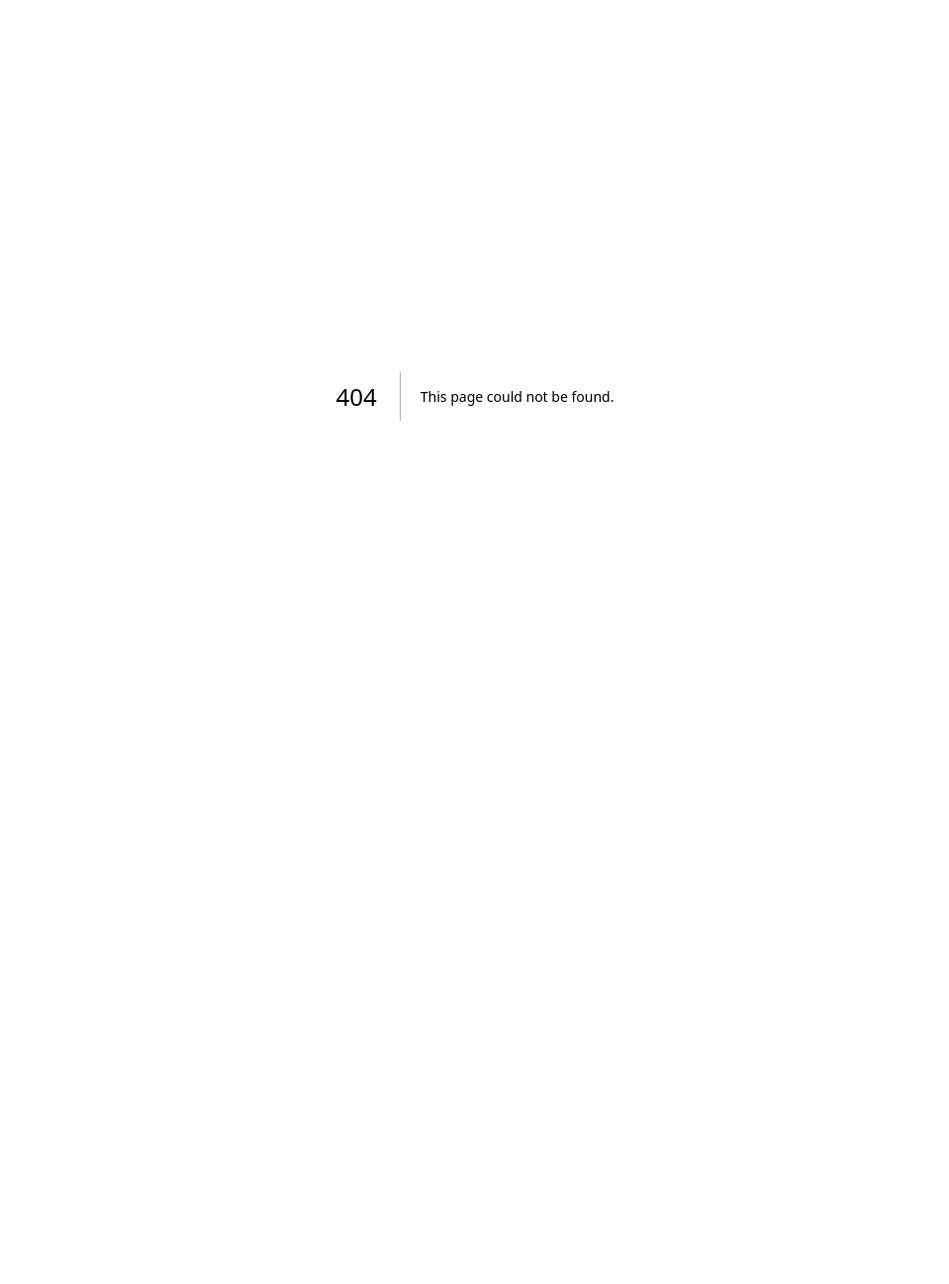
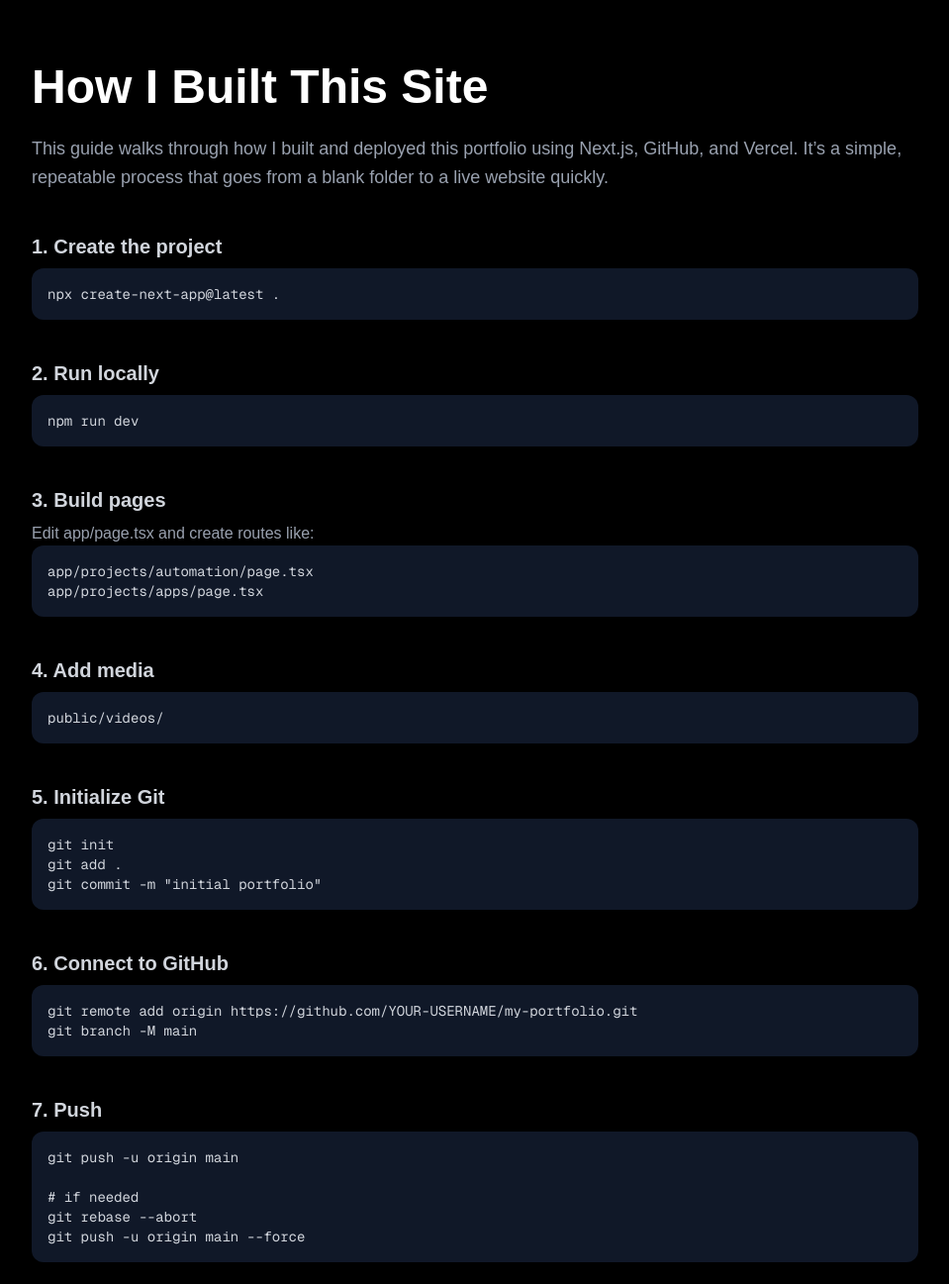
Before and after one commit to KestCo/my-portfolio, a Next.js app: page /projects/how-this-site-was-built in a window 1280 px wide. Before the commit this address had no page. Shown: the top 1297 px of the page at 99% size, without its empty margins (160-1119 px from the left). Before the commit the page ends 800 px from the top, so only its background shows below. Built offline with nearby package versions, Linux system fonts and the light colour scheme.

Commit message:
add guide to homepage

```diff
--- a/app/page.tsx
+++ b/app/page.tsx
@@ -16,7 +16,7 @@
           </h1>
 
           <p className="text-lg text-gray-400 max-w-2xl mb-10">
-            Working at the intersection of journalism, automation and AI — building systems and tools that make newsrooms and workplaces more efficient.
+            Working at the intersection of journalism, automation, and AI—building systems and tools that make newsrooms and workplaces more efficient.
           </p>
 
           <div className="flex gap-4">
@@ -39,7 +39,7 @@
         <section id="projects" className="mb-24">
           <h2 className="text-2xl font-semibold mb-10">Featured Work</h2>
 
-          <div className="grid md:grid-cols-2 gap-8">
+          <div className="grid md:grid-cols-3 gap-8">
 
             {/* Automation */}
             <Link
@@ -50,7 +50,7 @@
                 Automation Systems
               </h3>
               <p className="text-gray-400 mb-6">
-                AI-powered tools and workflows for headline writing, page automation and content production efficiency.
+                AI-powered tools and workflows for headline writing, page automation, and content production efficiency.
               </p>
               <span className="text-sm text-gray-500 group-hover:text-white transition">
                 View demos →
@@ -66,10 +66,26 @@
                 Apps & Interactive Tools
               </h3>
               <p className="text-gray-400 mb-6">
-                Interactive applications exploring logic, feedback systems and user-driven experiences.
+                Interactive applications exploring logic, feedback systems, and user-driven experiences.
               </p>
               <span className="text-sm text-gray-500 group-hover:text-white transition">
                 View demos →
+              </span>
+            </Link>
+
+            {/* Guide */}
+            <Link
+              href="/projects/how-this-site-was-built"
+              className="group border border-gray-800 rounded-2xl p-8 hover:border-gray-500 transition"
+            >
+              <h3 className="text-xl font-semibold mb-3 group-hover:underline">
+                How This Site Was Built
+              </h3>
+              <p className="text-gray-400 mb-6">
+                A step-by-step guide showing how this portfolio was built and deployed using Next.js, GitHub, and Vercel.
+              </p>
+              <span className="text-sm text-gray-500 group-hover:text-white transition">
+                View guide →
               </span>
             </Link>
 
@@ -81,17 +97,17 @@
           <h2 className="text-2xl font-semibold mb-6">About</h2>
 
           <p className="text-gray-400 max-w-2xl leading-relaxed">
-            I started in small-town journalism, working as a news reporter in Junction City, Kansas, then moved into sports reporting in Columbus, Nebraska. From there, I stepped into larger roles — becoming a sports editor and eventually a managing editor in Ridgecrest, California.
+            I started in small-town journalism, working as a news reporter in Junction City, Kansas, then moved into sports reporting in Columbus, Nebraska. From there, I stepped into larger roles—becoming a sports editor and eventually a managing editor in Ridgecrest, California.
             <br /><br />
-            My path shifted into production and design in Carson City, Nevada, then expanded further in Austin, Texas, where I led design teams responsible for multiple publications. I continued taking on broader operational roles in Killeen and Houston, working across copy editing, production systems and team management.
+            My path shifted into production and design in Carson City, Nevada, then expanded further in Austin, Texas, where I led design teams responsible for multiple publications. I continued taking on broader operational roles in Killeen and Houston, working across copy editing, production systems, and team management.
             <br /><br />
-            Along the way, I started noticing the same themes showing up everywhere — in the Wall Street Journal, The New York Times, CNBC and across our own Texas publications: automation, AI and the future of work. That curiosity turned into focus. About five years ago, I began working directly with automation systems through Stibo, helping develop template and layout systems as part of Hearst’s early push into production automation.
+            Along the way, I started noticing the same themes showing up everywhere—in the Wall Street Journal, the New York Times, CNBC, and across our own Texas publications: automation, AI, and the future of work. That curiosity turned into focus. About five years ago, I began working directly with automation systems through Stibo, helping develop template and layout systems as part of Hearst’s early push into production automation.
             <br /><br />
-            From there, I wanted to understand AI more deeply, so I started building. I trained tools using a Hearst stylebook, grammar references and dictionaries to see how far I could push them in real editorial workflows. That experimentation turned into practical systems — GPT tools, APIs, automation workflows and the projects showcased on this site.
+            From there, I wanted to understand AI more deeply, so I started building. I trained tools using a Hearst stylebook, grammar references, and dictionaries to see how far I could push them in real editorial workflows. That experimentation turned into practical systems—GPT tools, automation workflows, and the projects showcased on this site.
             <br /><br />
-            I’m entirely self-taught, and I tend to work across disciplines rather than within one lane — connecting ideas between journalism, technology and operations. That cross-pollination is what drives most of what I build: tools that are grounded in real workflows but shaped by experimentation and curiosity.
+            I’m entirely self-taught, and I tend to work across disciplines rather than within one lane—connecting ideas between journalism, technology, and operations. That cross-pollination is what drives most of what I build: tools that are grounded in real workflows but shaped by experimentation and curiosity.
             <br /><br />
-            Outside of work, I played college football and paint — two disciplines that continue to shape how I approach structure, creativity and problem-solving.
+            Outside of work, I played college football and paint—two disciplines that continue to shape how I approach structure, creativity, and problem-solving.
           </p>
         </section>
 
--- /dev/null
+++ b/app/projects/how-this-site-was-built/page.tsx
@@ -0,0 +1,92 @@
+export default function HowBuiltPage() {
+  return (
+    <main className="min-h-screen bg-black text-white px-6 py-16">
+      <div className="max-w-4xl mx-auto">
+
+        {/* Title */}
+        <h1 className="text-3xl md:text-5xl font-bold mb-6">
+          How I Built This Site
+        </h1>
+
+        {/* Intro */}
+        <p className="text-gray-400 mb-10 text-lg leading-relaxed">
+          This guide walks through how I built and deployed this portfolio using Next.js, GitHub, and Vercel. It’s a simple, repeatable process that goes from a blank folder to a live website quickly.
+        </p>
+
+        {/* Steps */}
+        <div className="space-y-10 text-gray-300">
+
+          <div>
+            <h2 className="text-xl font-semibold mb-2">1. Create the project</h2>
+            <pre className="bg-gray-900 p-4 rounded-xl text-sm overflow-x-auto">
+{`npx create-next-app@latest .`}
+            </pre>
+          </div>
+
+          <div>
+            <h2 className="text-xl font-semibold mb-2">2. Run locally</h2>
+            <pre className="bg-gray-900 p-4 rounded-xl text-sm">
+{`npm run dev`}
+            </pre>
+          </div>
+
+          <div>
+            <h2 className="text-xl font-semibold mb-2">3. Build pages</h2>
+            <p className="text-gray-400">Edit app/page.tsx and create routes like:</p>
+            <pre className="bg-gray-900 p-4 rounded-xl text-sm">
+{`app/projects/automation/page.tsx
+app/projects/apps/page.tsx`}
+            </pre>
+          </div>
+
+          <div>
+            <h2 className="text-xl font-semibold mb-2">4. Add media</h2>
+            <pre className="bg-gray-900 p-4 rounded-xl text-sm">
+{`public/videos/`}
+            </pre>
+          </div>
+
+          <div>
+            <h2 className="text-xl font-semibold mb-2">5. Initialize Git</h2>
+            <pre className="bg-gray-900 p-4 rounded-xl text-sm">
+{`git init
+git add .
+git commit -m "initial portfolio"`}
+            </pre>
+          </div>
+
+          <div>
+            <h2 className="text-xl font-semibold mb-2">6. Connect to GitHub</h2>
+            <pre className="bg-gray-900 p-4 rounded-xl text-sm">
+{`git remote add origin https://github.com/YOUR-USERNAME/my-portfolio.git
+git branch -M main`}
+            </pre>
+          </div>
+
+          <div>
+            <h2 className="text-xl font-semibold mb-2">7. Push</h2>
+            <pre className="bg-gray-900 p-4 rounded-xl text-sm">
+{`git push -u origin main
+
+# if needed
+git rebase --abort
+git push -u origin main --force`}
+            </pre>
+          </div>
+
+          <div>
+            <h2 className="text-xl font-semibold mb-2">8. Deploy</h2>
+            <p className="text-gray-400">Import the repo into Vercel and click deploy.</p>
+          </div>
+
+        </div>
+
+        {/* Closing */}
+        <div className="mt-16 text-gray-500">
+          This process can be reused for any future project, not just a portfolio.
+        </div>
+
+      </div>
+    </main>
+  );
+}
```
